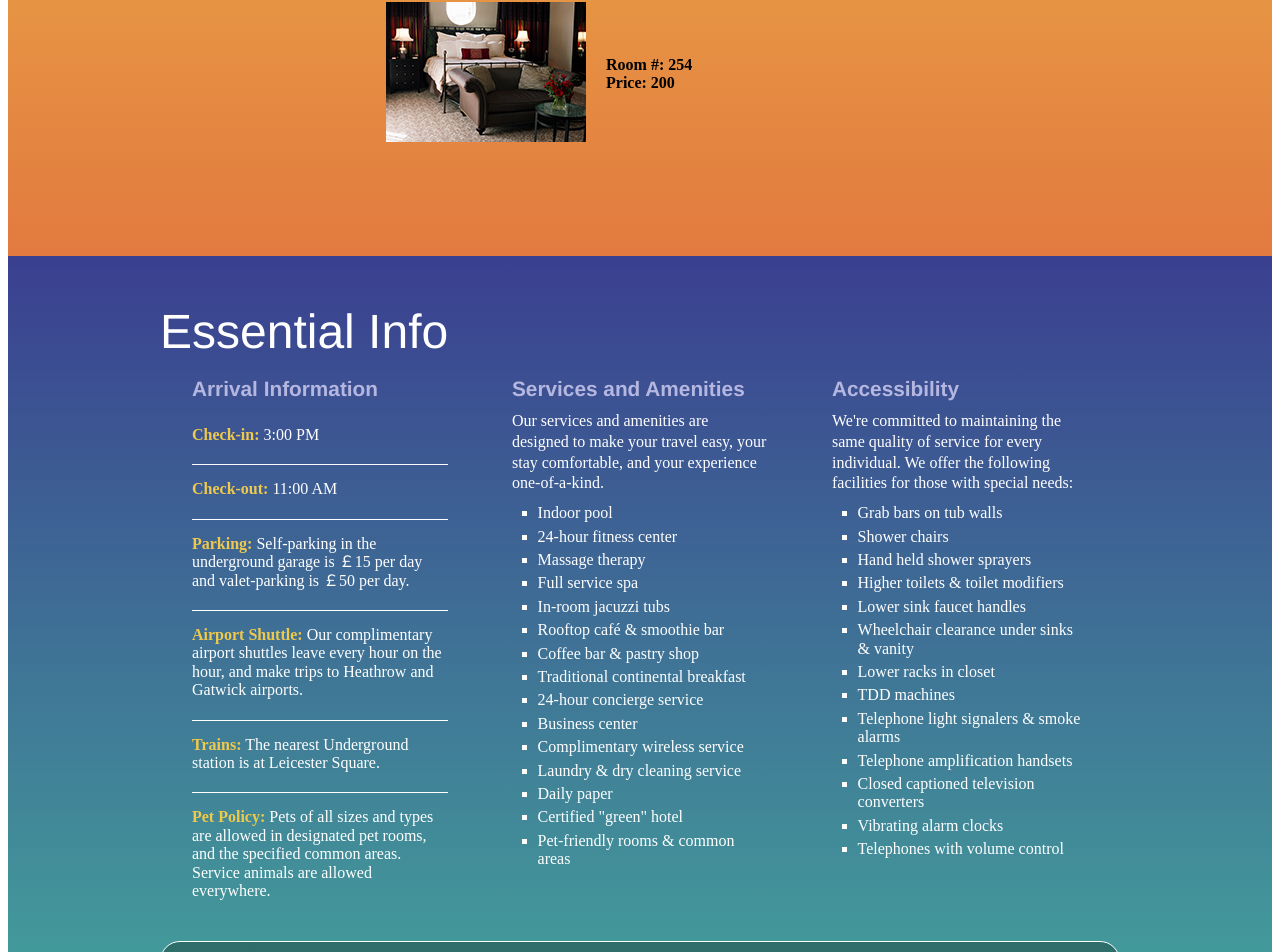
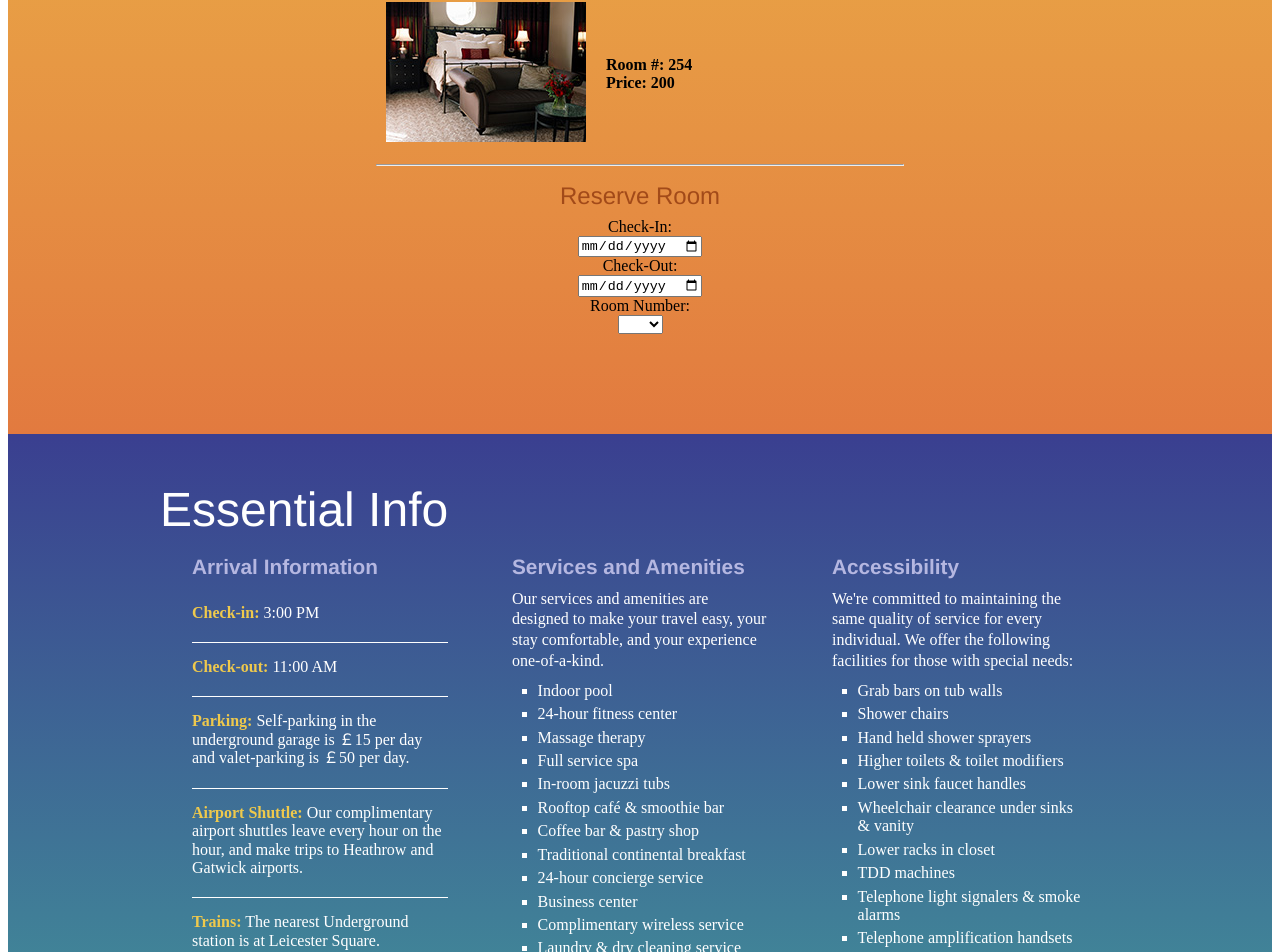
Before and after one commit to abrarzahin/Hotel-Radisson, an Angular app in the folder client/: page / in a window 1280 px wide. Shown: the part 1162-2114 px from the top of the page. Built offline with nearby package versions, Linux system fonts and the light colour scheme.

Commit message:
23 reavtive form completed

```diff
--- a/client/src/app/app.component.html
+++ b/client/src/app/app.component.html
@@ -59,8 +59,43 @@
             </div>
           </div>
 
+        </div>
 
-        </div>
+        <hr/>
+        <h1>Reserve Room</h1>
+
+        <form class="form-horizontal" [formGroup]="roomSearchForm">
+
+          <div class="form-group">
+            <label for="checkin" class="col-4">Check-In:</label>
+            <div class="col-8">
+              <input id="checkin" type="date" class="form-control"
+              formControlName="checkin">
+            </div>
+          </div>
+
+          <div class="form-group">
+            <label for="checkout" class="col-4">Check-Out:</label>
+            <div class="col-8">
+              <input id="checkout" type="date" class="form-control"
+                     formControlName="checkout">
+            </div>
+          </div>
+
+          <div class="form-group">
+            <label for="roomNumber" class="col-4">Room Number:</label>
+            <div class="col-8">
+
+              <select id="roomNumber" formControlName="roomNumber">
+                <option *ngFor="let room of rooms" [value]="room.roomNumber + '|' + room.price">
+                  {{room.roomNumber}}
+                </option>
+              </select>
+
+            </div>
+          </div>
+        </form>
+
       </div>
 
     </article>
--- a/client/src/app/app.component.ts
+++ b/client/src/app/app.component.ts
@@ -36,6 +36,11 @@ export class AppComponent {
         this.currentPrice=Number(roomValues[1]);
       }
 
+      console.log(this.currentCheckInVal);
+      console.log(this.currentCheckOutVal);
+      console.log(this.currentRoomNumber);
+      console.log(this.currentPrice);
+
     });
 
 
```
